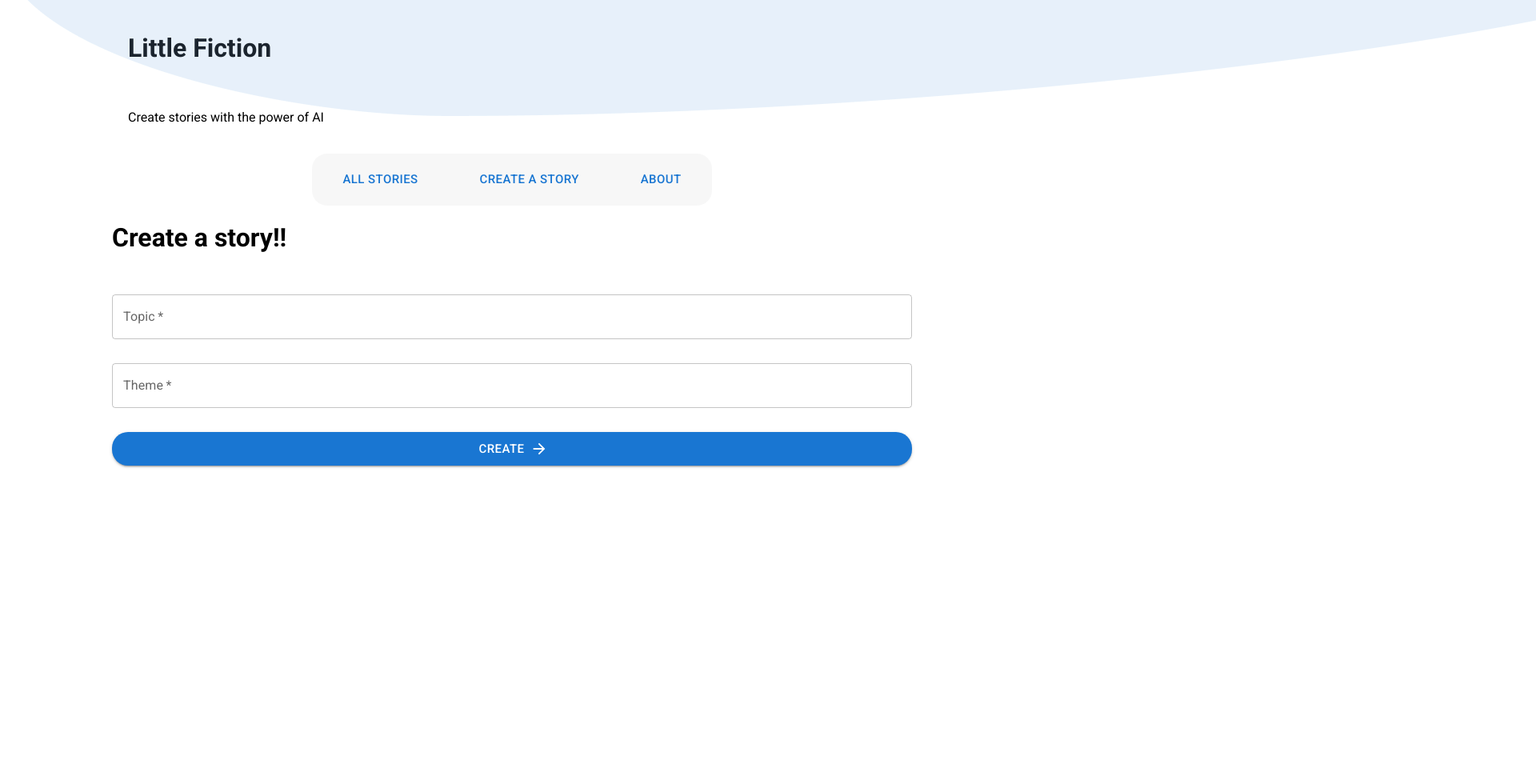
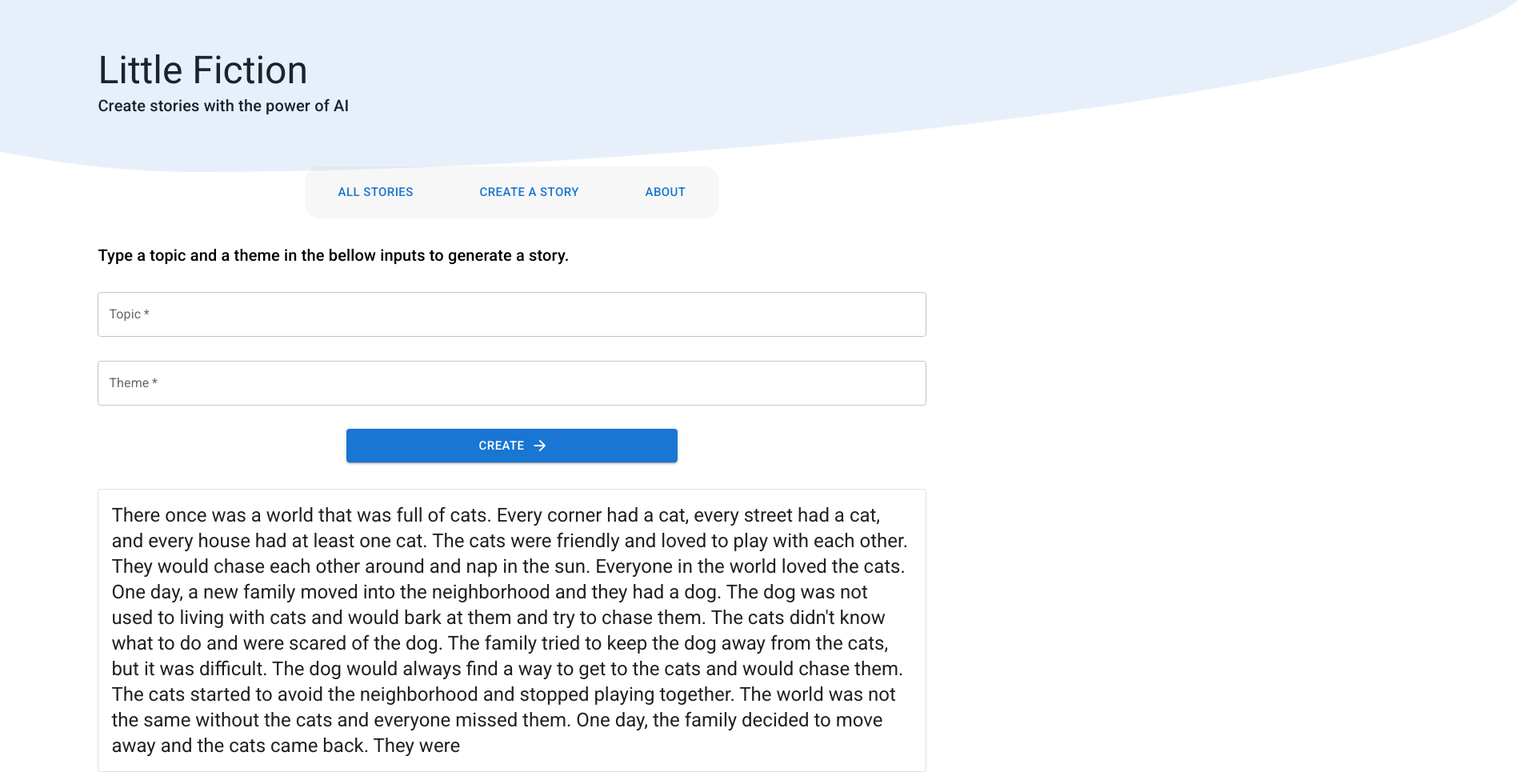
Before and after one commit to Eddy-cs/little-fiction, a Next.js app: page /create-story in a window 1280 px wide. Shown: the top 965 px of the page at 80% size, 1920 px wide, since content can reach past the window. Before the commit the page ends 800 px from the top, so only its background shows below. Built offline with nearby package versions, Linux system fonts and the light colour scheme.

Commit message:
Added styling

```diff
--- a/components/Navbar.js
+++ b/components/Navbar.js
@@ -1,14 +1,16 @@
 import styles from "./Navbar.module.css";
 import { Fragment } from "react";
 import Link from "next/link";
-import { Button } from "@mui/material";
+import { Button, Typography } from "@mui/material";
 
 function NavbarLayout() {
   return (
     <Fragment>
       <div className={styles.navbar__tittle}>
-        <h1>Little Fiction</h1>
-        <p>Create stories with the power of AI</p>
+        <Typography variant="h3">Little Fiction</Typography>
+        <Typography variant="h6">
+          Create stories with the power of AI
+        </Typography>
       </div>
       <div className={styles.navbar__buttons}>
         <Link href="/">
--- a/components/Navbar.module.css
+++ b/components/Navbar.module.css
@@ -1,9 +1,7 @@
 .navbar__buttons {
   display: grid;
   place-self: center;
-  /* place-content: center; */
   grid-auto-flow: column;
-  /* grid-template-columns: 1fr 1fr 1fr; */
   width: 50%;
   background-color: rgba(217, 217, 217, 0.21);
   border-radius: 19px;
@@ -11,8 +9,7 @@
 }
 
 .navbar__tittle {
-  margin: 20px;
+  margin: 60px 0;
   display: grid;
-  gap: 20px;
   place-content: left;
 }
--- a/components/StoryForm.js
+++ b/components/StoryForm.js
@@ -1,6 +1,6 @@
 import { Fragment, useState } from "react";
 import { useRef } from "react";
-import { TextField, Button, Card } from "@mui/material";
+import { TextField, Button, Card, Typography } from "@mui/material";
 import ArrowForwardIcon from "@mui/icons-material/ArrowForward";
 import styles from "./StoryForm.module.css";
 
@@ -39,14 +39,16 @@ function StoryForm(props) {
   return (
     <Fragment>
       <form className={styles.form__container} onSubmit={submitHandler}>
-        <h1>Create a story!!</h1>
+        <Typography variant="h6">
+          Type a topic and a theme in the bellow inputs to generate a story.
+        </Typography>
         <TextField required inputRef={topicRef} label="Topic" />
         <TextField required inputRef={themeRef} label="Theme" />
         {/* <input type="text" ref={topicRef}></input>
         <input type="text" ref={themeRef}></input> */}
         <Button
+          className={styles.form__button}
           size="large"
-          sx={{ borderRadius: 5 }}
           variant="contained"
           type="submit"
           endIcon={<ArrowForwardIcon />}
@@ -55,7 +57,23 @@ function StoryForm(props) {
         </Button>
       </form>
       {/* Temporary display for API result */}
-      <Card height="500px">{result}</Card>
+      <Card className={styles.form__story} variant="outlined">
+        <Typography variant="h5">
+          There once was a world that was full of cats. Every corner had a cat,
+          every street had a cat, and every house had at least one cat. The cats
+          were friendly and loved to play with each other. They would chase each
+          other around and nap in the sun. Everyone in the world loved the cats.
+          One day, a new family moved into the neighborhood and they had a dog.
+          The dog was not used to living with cats and would bark at them and
+          try to chase them. The cats didn't know what to do and were scared of
+          the dog. The family tried to keep the dog away from the cats, but it
+          was difficult. The dog would always find a way to get to the cats and
+          would chase them. The cats started to avoid the neighborhood and
+          stopped playing together. The world was not the same without the cats
+          and everyone missed them. One day, the family decided to move away and
+          the cats came back. They were {result}
+        </Typography>
+      </Card>
     </Fragment>
   );
 }
--- a/components/StoryForm.module.css
+++ b/components/StoryForm.module.css
@@ -1,4 +1,23 @@
 .form__container {
   display: grid;
+  margin-top: 30px;
   gap: 30px;
 }
+
+.form__story {
+  min-height: 30vh;
+  padding: 1rem;
+  margin-top: 2rem;
+  background-color: rgb(249, 252, 253);
+}
+
+.form__button {
+  border-radius: 20px;
+  width: 40%;
+  min-width: 264px;
+  max-width: 650px;
+  position: absolute;
+  bottom: 3%;
+  left: 50%;
+  transform: translateX(-50%);
+}
--- a/components/app.module.css
+++ b/components/app.module.css
@@ -1,12 +1,13 @@
 .layout__grid {
   display: grid;
   margin: auto;
-  max-width: 1000px;
+  max-width: 1240px;
+  padding: 0 8%;
 }
 
 .layout__ellipse {
   position: absolute;
   transform: translateX(-50vw);
-  left: 50%;
-  top: -150px;
+  left: 25%;
+  top: -80px;
 }
--- a/pages/api/generate.js
+++ b/pages/api/generate.js
@@ -9,10 +9,11 @@ export default async function (req, res) {
     model: "text-davinci-002",
     prompt: generatePrompt(req.body.topic, req.body.theme),
     temperature: 0.6,
+    max_tokens: 200,
   });
   res.status(200).json({ result: completion.data.choices[0].text });
 }
 
 function generatePrompt(topic, theme) {
-  return `This is a story made with the following ${topic} and ${theme}:`;
+  return `This is a story made with the topic "${topic}" and theme "${theme}":`;
 }
--- a/styles/globals.css
+++ b/styles/globals.css
@@ -1,5 +1,7 @@
 html,
 body {
+  width: 100vw;
+  overflow-x: hidden;
   padding: 0;
   margin: 0;
   font-family: roboto, -apple-system, BlinkMacSystemFont, Segoe UI, Roboto,
```
Also changed, not shown: components/StoryList.module.css (+0 -7 lines).
